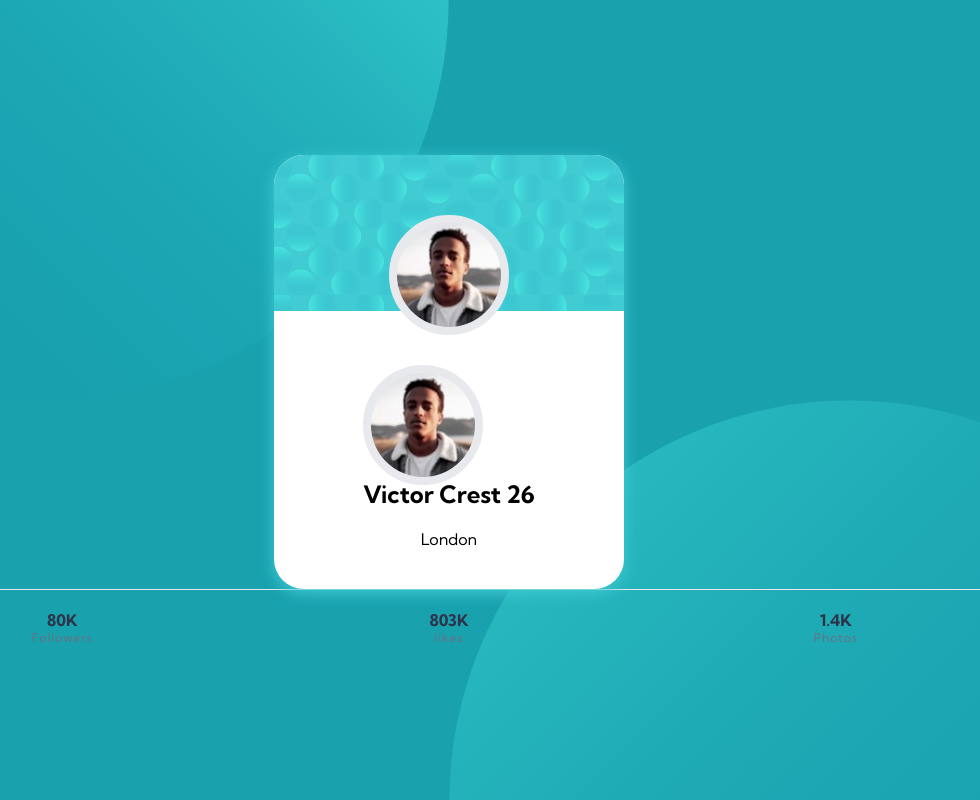
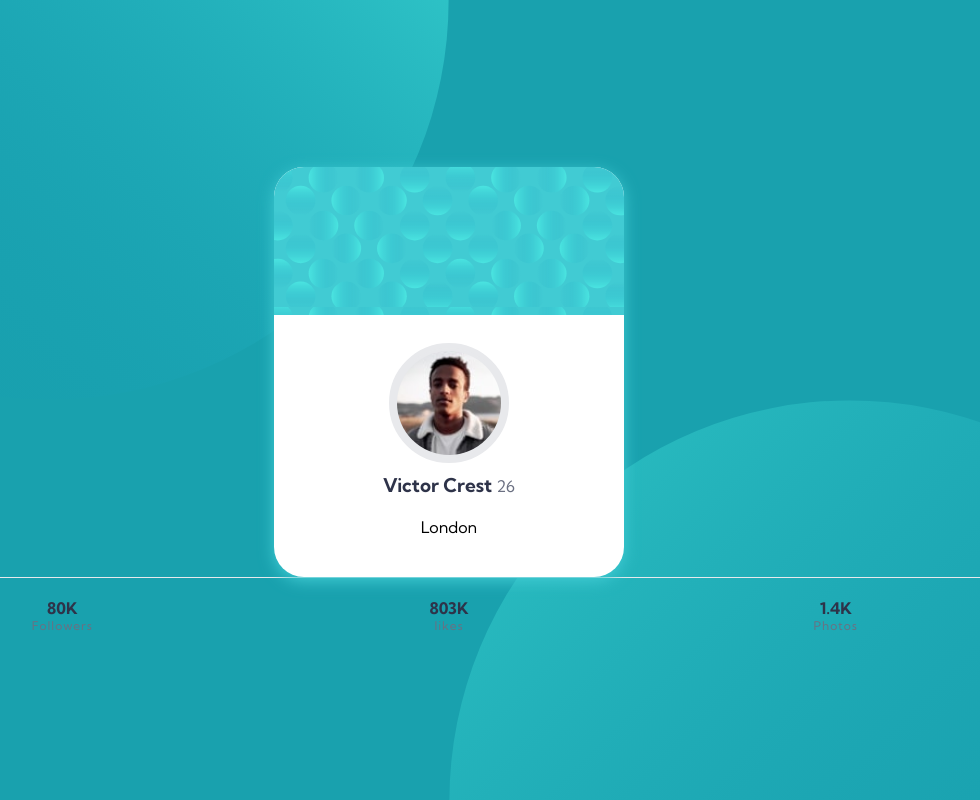
Before and after one commit to Raghad2088/profile-card-component, a plain HTML site: page index.html in a window 1280 px wide. Shown: the whole page, without its empty margins (191-1171 px from the left). Drawn offline with Linux system fonts and the light colour scheme; a web font is replaced by a local one.

Commit message:
Refactor CSS for responsive design and class updates

```diff
--- a/style.css
+++ b/style.css
@@ -25,19 +25,22 @@
 
 @media (min-width: 768px) {
   .container {
-    width: 750px;
+    max-width: 750px;
+    width: 100%;
   }
 }
 
 @media (min-width: 992px) {
   .container {
-    width: 970px;
+    max-width: 970px;
+    width: 100%;
   }
 }
 
 @media (min-width: 1200px) {
   .container {
-    width: 1170px;
+    max-width: 1170px;
+    width: 100%;
   }
 }
 
@@ -74,7 +77,7 @@
   border-radius: 30px 30px 0 0;
 }
 
-img.avatar {
+.profile-hero img.avatar {
   position: relative;
   top: 20px;
   width: 120px;
@@ -87,7 +90,7 @@
   margin-bottom: 10px;
   transition: 0.3s ease;
 }
-img.avatar:hover {
+.profile-hero img.avatar:hover {
   transform: scale(1.1) translateY(2%);
 }
 
@@ -119,30 +122,30 @@
 footer .text:hover {
   transform: scale(1.2) translateX(2%);
 }
-.info {
+.profile-hero {
   display: flex;
   justify-content: center;
   align-items: center;
   flex-direction: column;
   gap: 20px;
 }
-.nameandage {
+.info {
   display: flex;
   justify-content: space-between;
   align-items: center;
   gap: 10px;
 }
-.nameandage h3 {
+.info span {
   font-weight: normal;
   color: #6b7082;
   font-size: 16px;
 }
-.nameandage h2 {
+.info h2 {
   font-size: 19px;
   color: rgb(46, 51, 73);
 }
 
-.info p {
+p.location {
   color: #6b7082;
   font-size: 17px;
 }
```
